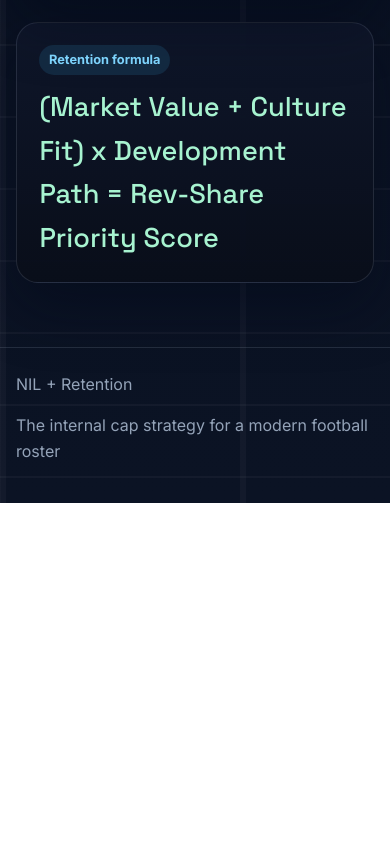
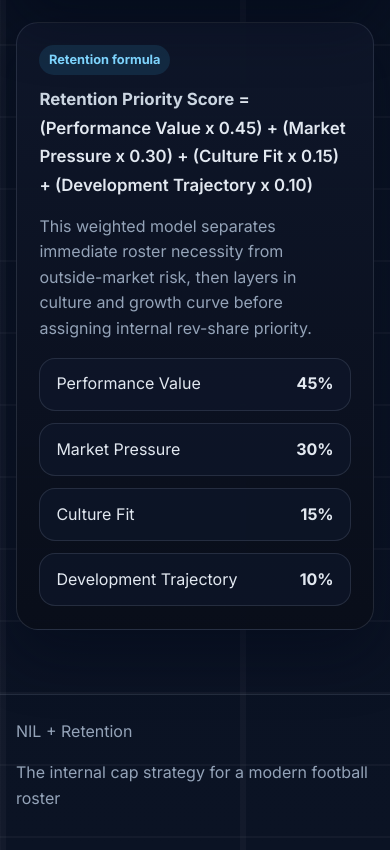
Before and after one commit to mmccoy13/mmccoy13.github.io, a plain HTML site: page nil-retention.html in a window 390 px wide. Shown: the part 1900-2750 px from the top of the page. Before the commit the page ends 2403 px from the top, so only its background shows below. Drawn offline with Linux system fonts and the light colour scheme.

Commit message:
Remove executive summary and refine retention formula

```diff
--- a/nil-retention.html
+++ b/nil-retention.html
@@ -25,7 +25,6 @@
           <a href="roster-model.html">Roster Model</a>
           <a class="active" href="nil-retention.html">NIL + Retention</a>
           <a href="visuals-tools.html">Visuals + Tools</a>
-          <a href="executive-summary.html">Executive Summary</a>
         </nav>
       </div>
     </header>
@@ -83,7 +82,30 @@
 
         <section class="formula-block">
           <span class="tag">Retention formula</span>
-          <div class="formula">(Market Value + Culture Fit) x Development Path = Rev-Share Priority Score</div>
+          <div class="formula-grid">
+            <div>
+              <div class="formula"><span class="formula-emphasis">Retention Priority Score</span> = (Performance Value x 0.45) + (Market Pressure x 0.30) + (Culture Fit x 0.15) + (Development Trajectory x 0.10)</div>
+              <p class="muted" style="margin-top: 0.9rem;">This weighted model separates immediate roster necessity from outside-market risk, then layers in culture and growth curve before assigning internal rev-share priority.</p>
+            </div>
+            <div class="formula-notes">
+              <div class="formula-metric">
+                <span>Performance Value</span>
+                <strong>45%</strong>
+              </div>
+              <div class="formula-metric">
+                <span>Market Pressure</span>
+                <strong>30%</strong>
+              </div>
+              <div class="formula-metric">
+                <span>Culture Fit</span>
+                <strong>15%</strong>
+              </div>
+              <div class="formula-metric">
+                <span>Development Trajectory</span>
+                <strong>10%</strong>
+              </div>
+            </div>
+          </div>
         </section>
       </div>
     </main>
--- a/styles.css
+++ b/styles.css
@@ -575,9 +575,42 @@ th {
 }
 
 .formula {
-  font-family: var(--display);
-  font-size: clamp(1.7rem, 4vw, 2.8rem);
-  color: #a7f3d0;
+  font-family: var(--body);
+  font-size: clamp(1.05rem, 2vw, 1.35rem);
+  line-height: 1.7;
+  color: var(--ink);
+  font-weight: 600;
+}
+
+.formula-grid {
+  display: grid;
+  gap: 1rem;
+  grid-template-columns: 1.25fr 0.75fr;
+  align-items: center;
+}
+
+.formula-notes {
+  display: grid;
+  gap: 0.75rem;
+}
+
+.formula-metric {
+  display: flex;
+  justify-content: space-between;
+  gap: 1rem;
+  padding: 0.8rem 1rem;
+  border-radius: 16px;
+  background: rgba(15, 23, 42, 0.72);
+  border: 1px solid var(--line);
+}
+
+.formula-metric strong {
+  color: var(--ink);
+}
+
+.formula-emphasis {
+  color: #cbd5e1;
+  font-weight: 700;
 }
 
 .cap-dashboard {
@@ -819,7 +852,8 @@ input[type="range"] {
   .org-grid,
   .workflow-grid,
   .board-columns,
-  .heat-grid {
+  .heat-grid,
+  .formula-grid {
     grid-template-columns: 1fr;
   }
 }
```
Also changed, not shown: executive-summary.html (deleted, +0 -100 lines), gm-framework.html (+0 -1 lines), index.html (+0 -1 lines), problem.html (+0 -1 lines), roster-model.html (+0 -1 lines), visuals-tools.html (+0 -1 lines).
